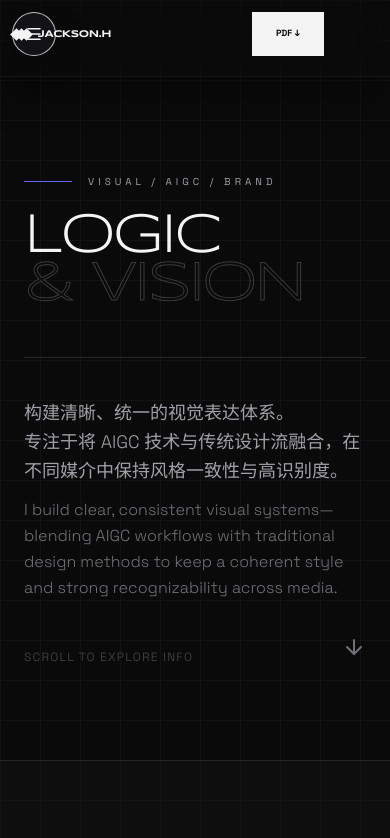
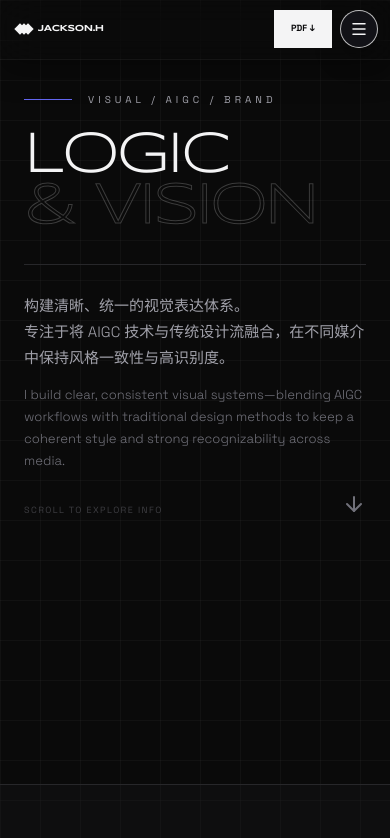
Before and after one commit to wjiaer915-design/portfolio, a plain HTML site: page index.html in a window 390 px wide. Shown: the top 838 px of the page. Drawn offline with nearby package versions, Linux system fonts and the light colour scheme.

Commit message:
Improve mobile portfolio layout
Optimize mobile navigation, hero spacing, and touch-device behavior.

```diff
--- a/index.html
+++ b/index.html
@@ -17,6 +17,11 @@
 
         * {
             cursor: none; /* 保持自定义光标 */
+        }
+
+        @media (hover: none), (pointer: coarse) {
+            * { cursor: auto; }
+            #cursor { display: none !important; }
         }
 
         body {
@@ -132,7 +137,7 @@
 
         #profile { scroll-margin-top: 93px; }
         @media (max-width: 767px) {
-            #profile { scroll-margin-top: 77px; }
+            #profile { scroll-margin-top: 60px; }
         }
 
         /* React Bits-inspired PillNav, adapted to the static portfolio. */
@@ -389,44 +394,45 @@
         @media (max-width: 768px) {
             .nav-brand,
             .nav-download {
-                top: 12px;
-                height: 44px;
+                top: 10px;
+                height: 38px;
             }
             .nav-brand {
-                left: 12px;
-                gap: 7px;
-                font-size: 10px;
+                left: 16px;
+                gap: 6px;
+                font-size: 9px;
             }
-            .nav-brand-mark i { width: 9px; height: 9px; }
+            .nav-brand-mark i { width: 8px; height: 8px; }
             .nav-download {
-                right: 66px;
-                min-width: 72px;
-                padding: 0 10px;
+                right: 58px;
+                min-width: 58px;
+                padding: 0 8px;
                 font-size: 0;
                 letter-spacing: .1em;
             }
             .nav-download::before { content: 'PDF ↓'; font-size: 9px; }
             .pill-nav-shell {
-                top: 12px;
+                top: 10px;
                 left: 0;
                 width: 100%;
                 padding: 0 12px;
-                justify-content: space-between;
+                justify-content: flex-end;
                 transform: none;
                 filter: none;
+                pointer-events: none;
             }
             .pill-logo-text { display: none; }
             .nav-glass-layer {
-                height: 77px;
-                -webkit-backdrop-filter: blur(24px);
-                backdrop-filter: blur(24px);
-                box-shadow: 0 12px 40px rgba(0, 0, 0, .35);
+                height: 60px;
+                -webkit-backdrop-filter: blur(20px);
+                backdrop-filter: blur(20px);
+                box-shadow: 0 10px 32px rgba(0, 0, 0, .32);
             }
             .pill-logo-text,
             .pill-menu-button {
-                width: 44px;
-                height: 44px;
-                flex: 0 0 44px;
+                width: 38px;
+                height: 38px;
+                flex: 0 0 38px;
                 border: 1px solid rgba(255,255,255,.72);
                 border-radius: 50%;
                 box-shadow: 0 10px 28px rgba(0,0,0,.3);
@@ -440,6 +446,7 @@
                 padding: 0;
                 color: #f4f4f5;
                 background: #121217;
+                pointer-events: auto;
             }
             .pill-menu-button svg {
                 width: 18px;
@@ -452,7 +459,7 @@
             .pill-mobile-panel {
                 position: fixed;
                 z-index: 99;
-                top: 66px;
+                top: 56px;
                 left: 12px;
                 right: 12px;
                 padding: 5px;
@@ -501,6 +508,40 @@
             }
             .pill-mobile-panel > div:last-child p {
                 color: #71717a !important;
+            }
+
+            .hero-section {
+                height: auto !important;
+                min-height: calc(100svh - 60px);
+                padding-top: 92px !important;
+                padding-bottom: 36px;
+                justify-content: flex-start !important;
+            }
+            .hero-section > .mb-12 { margin-bottom: 30px !important; }
+            .hero-section .hero-title {
+                font-size: clamp(3rem, 15vw, 3.7rem);
+                line-height: .88;
+            }
+            .hero-section .hero-intro-grid {
+                gap: 24px !important;
+                padding-top: 28px !important;
+            }
+            .hero-section .hero-copy {
+                font-size: 15px !important;
+                line-height: 1.75 !important;
+            }
+            .hero-section .hero-copy > span {
+                margin-top: 12px !important;
+                font-size: 13px !important;
+                line-height: 1.7 !important;
+            }
+            .hero-section .hero-scroll-row {
+                min-height: 28px;
+                align-items: center !important;
+            }
+            .hero-section .hero-scroll-row > div {
+                font-size: 9px;
+                letter-spacing: .16em;
             }
         }
 
@@ -591,7 +632,7 @@
 </div>
     <main>
         <!-- Hero Section -->
-        <section class="h-[90vh] flex flex-col justify-center px-6 md:px-12 pt-20 relative overflow-hidden">
+        <section class="hero-section h-[90vh] flex flex-col justify-center px-6 md:px-12 pt-20 relative overflow-hidden">
             <div class="mb-12">
                 <div class="flex items-center gap-4 mb-6 reveal active">
                     <span class="w-12 h-[1px] bg-indigo-500"></span>
@@ -603,9 +644,9 @@
                 </h1>
             </div>
 
-            <div class="grid md:grid-cols-12 gap-10 border-t border-zinc-800 pt-10 reveal active" style="transition-delay: 0.4s">
+            <div class="hero-intro-grid grid md:grid-cols-12 gap-10 border-t border-zinc-800 pt-10 reveal active" style="transition-delay: 0.4s">
                 <div class="md:col-span-6">
-                    <p class="text-zinc-400 text-lg leading-relaxed font-light">
+                    <p class="hero-copy text-zinc-400 text-lg leading-relaxed font-light">
   构建清晰、统一的视觉表达体系。<br>
   专注于将 AIGC 技术与传统设计流融合，在不同媒介中保持风格一致性与高识别度。
 
@@ -615,7 +656,7 @@
 </p>
 
                 </div>
-                <div class="md:col-span-6 flex items-end justify-between">
+                <div class="hero-scroll-row md:col-span-6 flex items-end justify-between">
                     <div class="text-xs uppercase tracking-widest text-zinc-500 animate-pulse">Scroll to Explore Info</div>
                     <i data-lucide="arrow-down" class="text-zinc-500 animate-bounce"></i>
                 </div>
```
